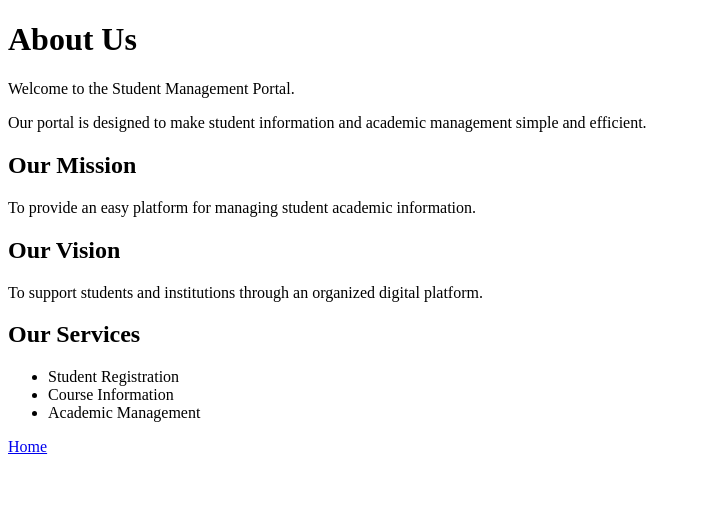
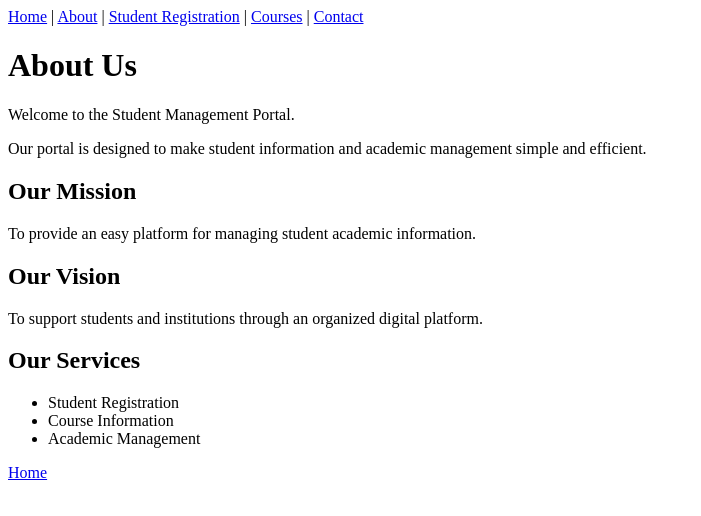
Before and after one commit to sadhanaharish9-alt/Student-Management-portal, a plain HTML site: page about.html in a window 1280 px wide. Shown: the whole page, without its empty margins (0-701 px from the left). Drawn offline with Linux system fonts and the light colour scheme.

Commit message:
Add navigation menu to about page

```diff
--- a/about.html
+++ b/about.html
@@ -7,7 +7,13 @@
     <title>About Us - Student Management Portal</title>
 </head>
 <body>
-
+<nav>
+    <a href="index.html">Home</a> |
+    <a href="about.html">About</a> |
+    <a href="registration.html">Student Registration</a> |
+    <a href="courses.html">Courses</a> |
+    <a href="contact.html">Contact</a>
+</nav>
     <h1>About Us</h1>
 
     <p>Welcome to the Student Management Portal.</p>
```
